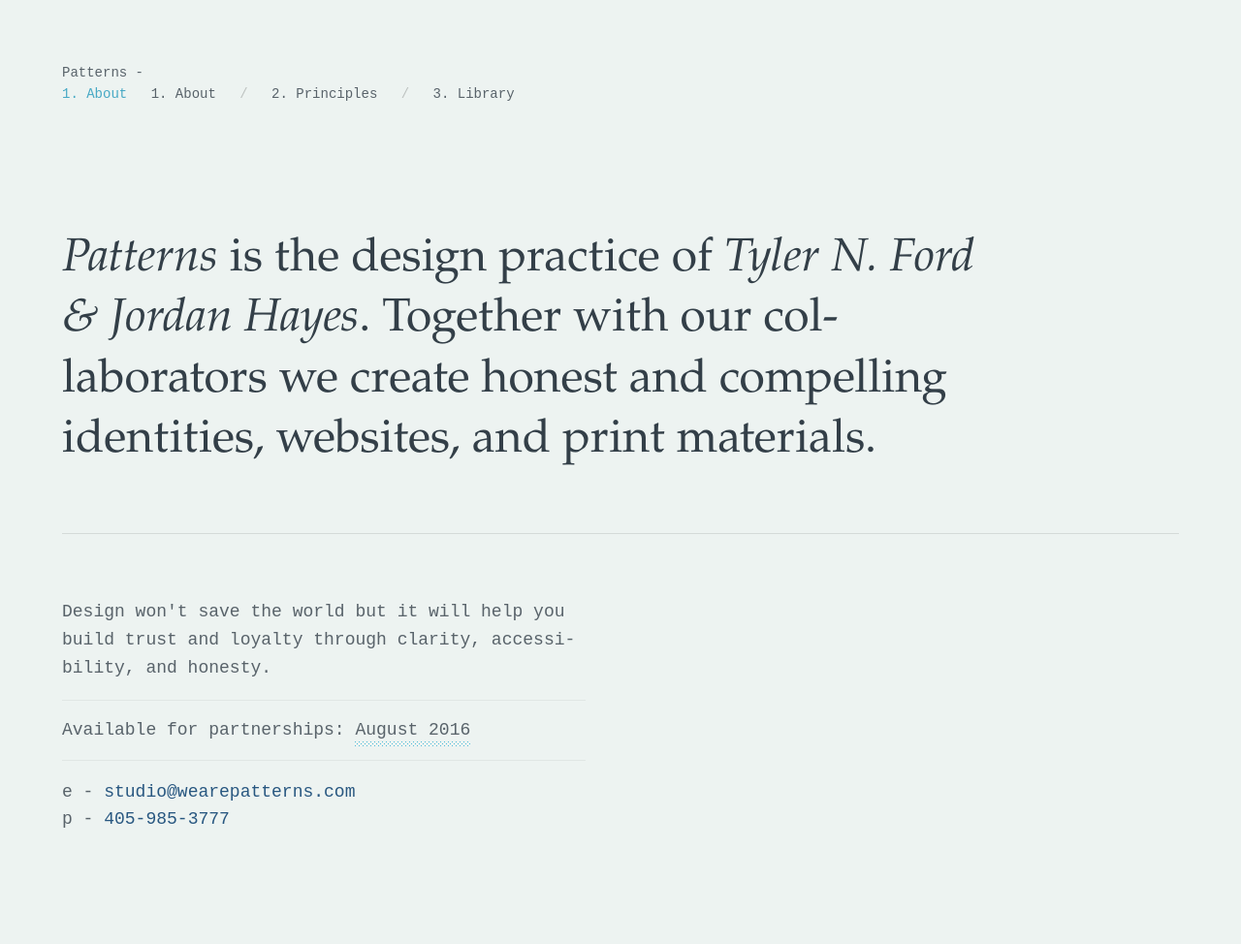
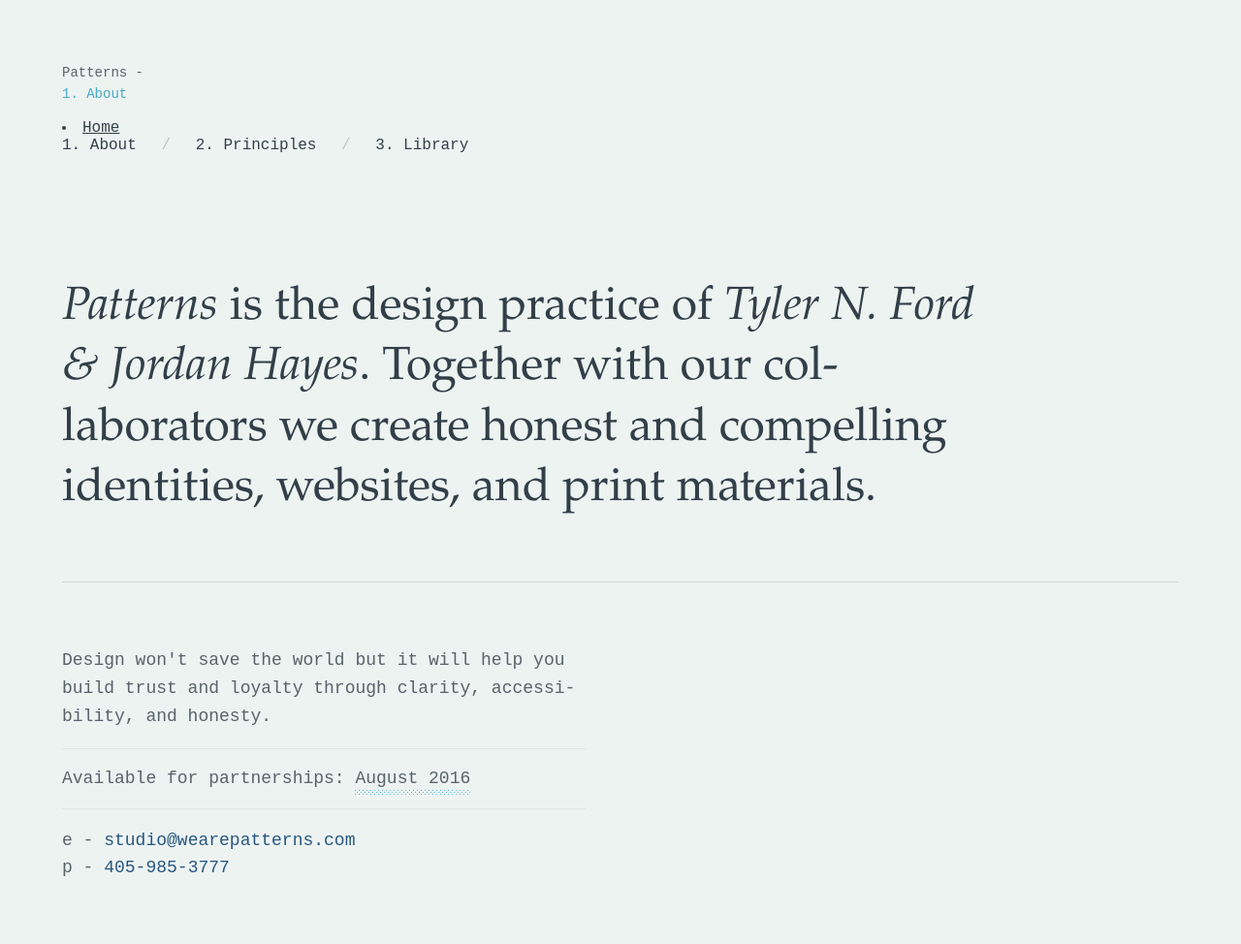
Before and after one commit to wearepatterns/wearepatterns.github.io, a Jekyll site: the page built from index.markdown, in a window 1280 px wide. Shown: the whole page at 97% size. Built offline with Jekyll 4.4.1, drawn with Linux system fonts in a browser that asks for light colours; before the commit the page ends 924 px from its top, so only the background shows below that.

Commit message:
Update default.html

```diff
--- a/_layouts/default.html
+++ b/_layouts/default.html
@@ -25,6 +25,12 @@
             <li><a href="/">Home</a></li>
         {% endif %}
 
+            {% if page.url == link.url %}
+            <a class="mr1 mr3-ns link al hc" href="/"><span class="dn di-ns ">1.</span> About</a>
+        {% else %}
+            <li><a href="/">Home</a></li>
+        {% endif %}
+
 
             <a class="mr1 mr3-ns link hc" href="/"><span class="dn di-ns ">1.</span> About</a> <span class="black-20 ">/</span>
             <a class="mh1 mh3-ns link hc" href="/principles "><span class="dn di-ns ">2.</span> Principles</a> <span class="black-20 ">/</span>
```
